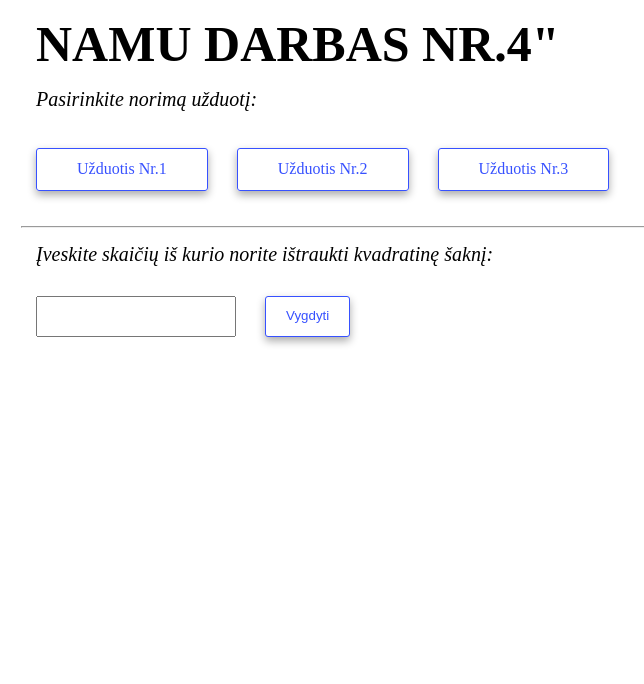
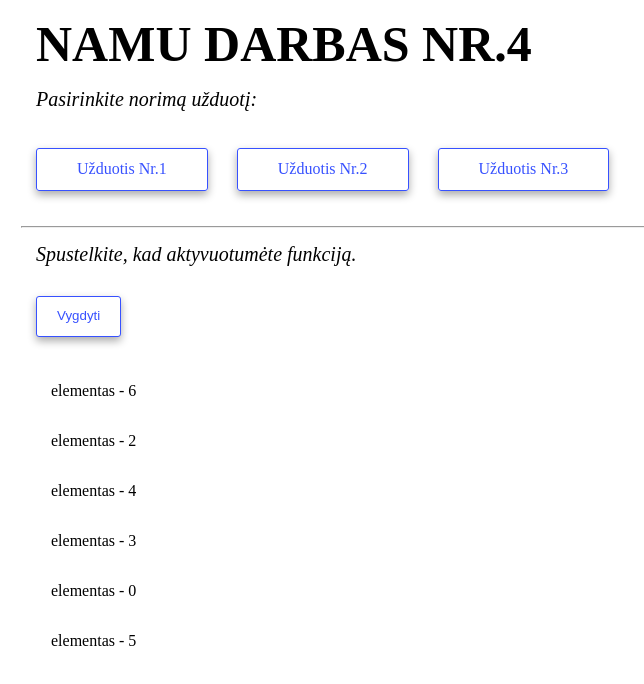
Before and after one commit to Rimvydas1987/04-JS-namu-darbas_FunkcijosMasyvai, a plain HTML site: page 3-uzduotis/index.html in a window 1280 px wide. Both pictures are taken after a click on the button "Vygdyti". Shown: the whole page, without its empty margins (9-653 px from the left). Drawn offline with Linux system fonts and the light colour scheme.

Commit message:
3-uzduotis(end)

```diff
--- a/2-uzduotis/script.js
+++ b/2-uzduotis/script.js
@@ -6,7 +6,7 @@ function sakniesTraukimas() {
             if (Math.sqrt(sk) >= 0) {
                 console.log(Math.sqrt(sk));
             } else {
-                console.log("sudas gaunas")
+                console.log("Šaknis iš neigiamo skaičiaus negalima");
             }
            }
            //document.getElementById("rezultatas").innerHTML = saknis;
--- a/3-uzduotis/index.html
+++ b/3-uzduotis/index.html
@@ -10,7 +10,7 @@
 </head>
 <body>
     <div>
-        <h>Namu darbas Nr.4"</h>
+        <h>Namu darbas Nr.4</h>
         <p>Pasirinkite norimą užduotį:</p>
     </div>
     <div class="buttons">
@@ -20,9 +20,9 @@
     </div>
     <hr>
     <div>
-        <p>Įveskite skaičių iš kurio norite ištraukti kvadratinę šaknį:</p>
-        <input id="reiksme"/>
-        <button class="function-button" onclick="sakniesTraukimas()">Vygdyti</button>
+        <p>Spustelkite, kad aktyvuotumėte funkciją.</p>
+        <button class="function-button" onclick="PridetiDiv()">Vygdyti</button>
+        <div class="talpykla"></div>
     </div>
     <script src="../3-uzduotis/script.js"></script>
 </body>
--- a/3-uzduotis/script.js
+++ b/3-uzduotis/script.js
@@ -1 +1,28 @@
 "use strict"
+function PridetiDiv(){
+
+    let masyvas = [6, 2, 4, 3, 0, 5];
+    console.log(masyvas);
+    for(let i = 0; i< masyvas.length; i++) {
+
+    let skaicius, skaitmuo;
+        skaicius = masyvas[i];
+    let indeksas = 0;
+
+    while (skaicius != 0) {
+        skaitmuo = skaicius % 10;
+        indeksas = skaitmuo;
+
+        skaicius = parseInt(skaicius / 10);
+    }
+
+    for (let i=0; i<1; i++) {
+
+        let divElementas = document.createElement("div");
+        divElementas.classList.add("elementasIndex");
+        divElementas.innerText = "elementas - " + indeksas;
+
+        document.querySelector(".talpykla").append(divElementas);
+    }
+    }
+}
--- a/CSS/form.css
+++ b/CSS/form.css
@@ -42,9 +42,8 @@ input {
     height: 41px;
     font-size: 20px;
 }
-.div-dydis {
-    width: 40px;
-    height: 40px;
-    border: 1px solid black;
+.elementasIndex {
+    width: 200px;
+    height: 20px;
     float: left;
 }
--- a/CSS/main.css
+++ b/CSS/main.css
@@ -16,6 +16,6 @@ p {
     font-size: 20px;
     font-style: italic;
 }
-.zalias {
-    background-color: green;
+.talpykla {
+    display: grid;
 }
```
Also changed, not shown: 1-uzduotis/index.html (+1 -1 lines), 2-uzduotis/index.html (+1 -1 lines).
